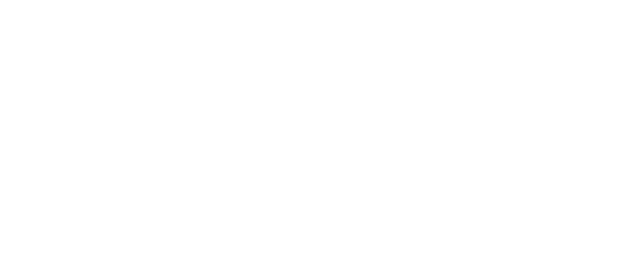
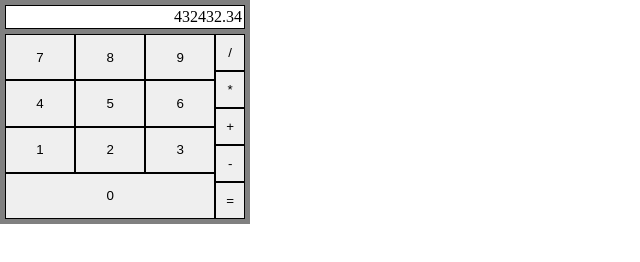
Before and after one commit to RoyalF4/odin-calc, a plain HTML site: page index.html in a window 1280 px wide. Shown: the whole page, without its empty margins (0-640 px from the left). Drawn offline with Linux system fonts and the light colour scheme.

Commit message:
create calculator ui

```diff
--- a/index.html
+++ b/index.html
@@ -7,6 +7,29 @@
     <script src="app.js" defer></script>
   </head>
   <body>
-
+    <div id="calculator">
+      <div id="display">432432.34</div>
+      <div id="button-group">
+        <div id="numbers">
+          <button class="button number">7</button>
+          <button class="button number">8</button>
+          <button class="button number">9</button>
+          <button class="button number">4</button>
+          <button class="button number">5</button>
+          <button class="button number">6</button>
+          <button class="button number">1</button>
+          <button class="button number">2</button>
+          <button class="button number">3</button>
+          <button class="button number">0</button>
+        </div>
+        <div id="operands">
+          <button class="button">/</button>
+          <button class="button">*</button>
+          <button class="button">+</button>
+          <button class="button">-</button>
+          <button class="button">=</button>
+        </div>
+      </div>
+    </div>
   </body>
 </html>
--- a/style.css
+++ b/style.css
@@ -0,0 +1,47 @@
+* {
+  padding: 0;
+  margin: 0;
+  box-sizing: border-box;
+}
+
+#calculator {
+  background: gray;
+  width: 250px;
+  padding: 5px;
+}
+
+#display {
+  background: white;
+  margin-bottom: 5px;
+  padding: 2px;
+  border: 1px solid black;
+  text-align: right;
+}
+
+#button-group {
+  display: flex;
+}
+
+#numbers {
+  display: flex;
+  flex-wrap: wrap;
+}
+
+.number {
+  width: 33%;
+  flex-grow: 1;
+}
+
+.button {
+  padding: 10px;
+  border: 1px solid black;
+}
+
+.button:hover {
+  background: lightgray;
+}
+
+#operands {
+  display: flex;
+  flex-direction: column;
+}
```
